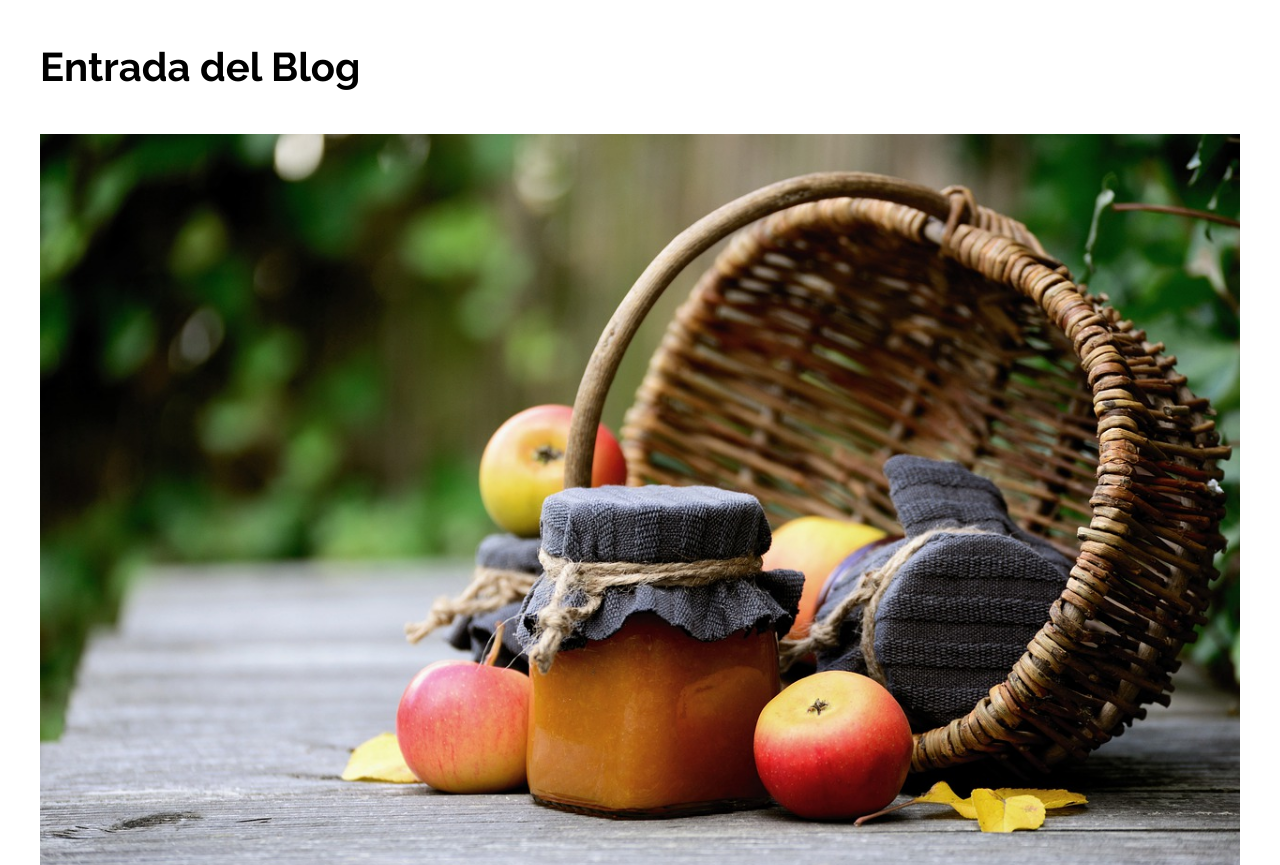
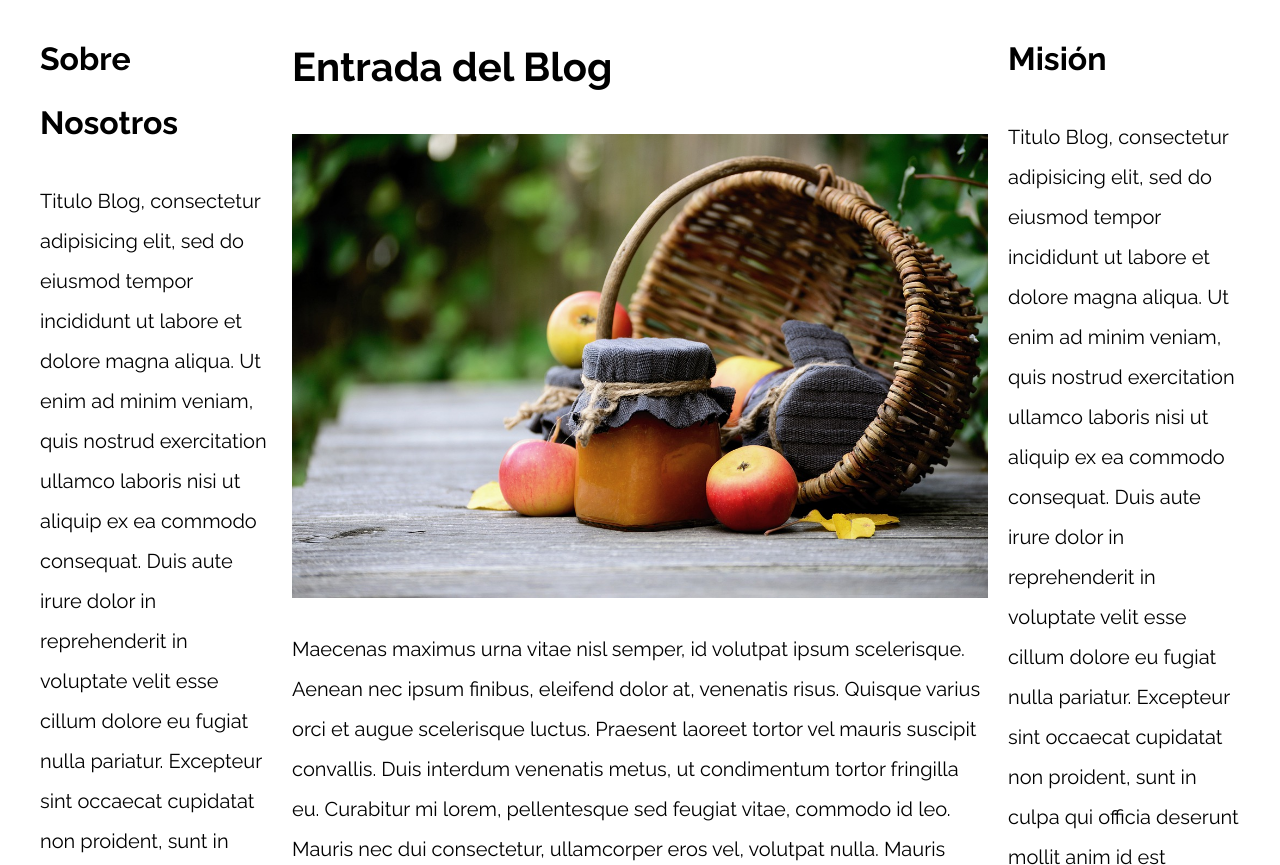
Before and after one commit to Hector632/PatronesRWD, a plain HTML site: page 05-3columnas_css_grid/index.html in a window 1280 px wide. Shown: the top 865 px of the page. Drawn offline with nearby package versions, Linux system fonts and the light colour scheme.

Commit message:
ejercicio 3,4,5,6,7

```diff
--- a/05-3columnas_css_grid/css/styles.css
+++ b/05-3columnas_css_grid/css/styles.css
@@ -49,3 +49,20 @@ p {
 
 
 /** CODIGO AQUI **/
+@media (min-width:768px){
+    .contenedor-grid{
+        display: grid;
+        grid-template-areas: "izquierda contenido derecha";
+        grid-template-columns: 1fr 3fr 1fr;
+        column-gap: 2rem;
+        grid-auto-flow: column;
+    }
+
+    .contenido-principal{
+        grid-area: contenido;
+    }
+
+    .sidebar-1{
+        grid-area: izquierda;
+    }
+}
--- a/05-3columnas_css_grid/index.html
+++ b/05-3columnas_css_grid/index.html
@@ -12,8 +12,8 @@
 
 <body>
 
-    <div class="contenedor">
-        <main>
+    <div class="contenedor contenedor-grid">
+        <main class="contenido-principal">
             <article>
                 <h1>Entrada del Blog</h1>
                 <img src="img/imagen1.jpg">
@@ -36,12 +36,12 @@
             </article>
         </main>
 
-        <aside>
+        <aside class="sidebar-1">
             <h2>Sobre Nosotros</h2>
             <p>Titulo Blog, consectetur adipisicing elit, sed do eiusmod tempor incididunt ut labore et dolore magna aliqua. Ut enim ad minim veniam, quis nostrud exercitation ullamco laboris nisi ut aliquip ex ea commodo consequat. Duis aute irure dolor
                 in reprehenderit in voluptate velit esse cillum dolore eu fugiat nulla pariatur. Excepteur sint occaecat cupidatat non proident, sunt in culpa qui officia deserunt mollit anim id est laborum.</p>
         </aside>
-        <aside>
+        <aside class="sidebar-2">
             <h2>Misión</h2>
             <p>Titulo Blog, consectetur adipisicing elit, sed do eiusmod tempor incididunt ut labore et dolore magna aliqua. Ut enim ad minim veniam, quis nostrud exercitation ullamco laboris nisi ut aliquip ex ea commodo consequat. Duis aute irure dolor
                 in reprehenderit in voluptate velit esse cillum dolore eu fugiat nulla pariatur. Excepteur sint occaecat cupidatat non proident, sunt in culpa qui officia deserunt mollit anim id est laborum.</p>
--- a/06-3columnas_flexbox/css/styles.css
+++ b/06-3columnas_flexbox/css/styles.css
@@ -48,3 +48,18 @@ p {
 }
 
 /** CODIGO AQUI **/
+@media (min-width: 768px){
+    .contenedor-flex{
+        display: flex;
+    }
+    .contenido-principal{
+        flex-basis: calc(60% - 1rem);
+    }
+    .sidebar{
+        flex-basis: calc(20% - 1rem);
+        justify-content: space-between;
+    }
+    .sidebar-1{
+        order: -1;
+    }
+}
```
Also changed, not shown: 03-3columnas_iguales_css_grid/css/styles.css (+7 -0 lines), 03-3columnas_iguales_css_grid/index.html (+1 -1 lines), 04-3columnas_iguales_flexbox/css/styles.css (+9 -0 lines), 04-3columnas_iguales_flexbox/index.html (+1 -1 lines), 06-3columnas_flexbox/index.html (+4 -4 lines), 07-column_drop_css_grid/css/styles.css (+30 -0 lines), 07-column_drop_css_grid/index.html (+3 -3 lines).
